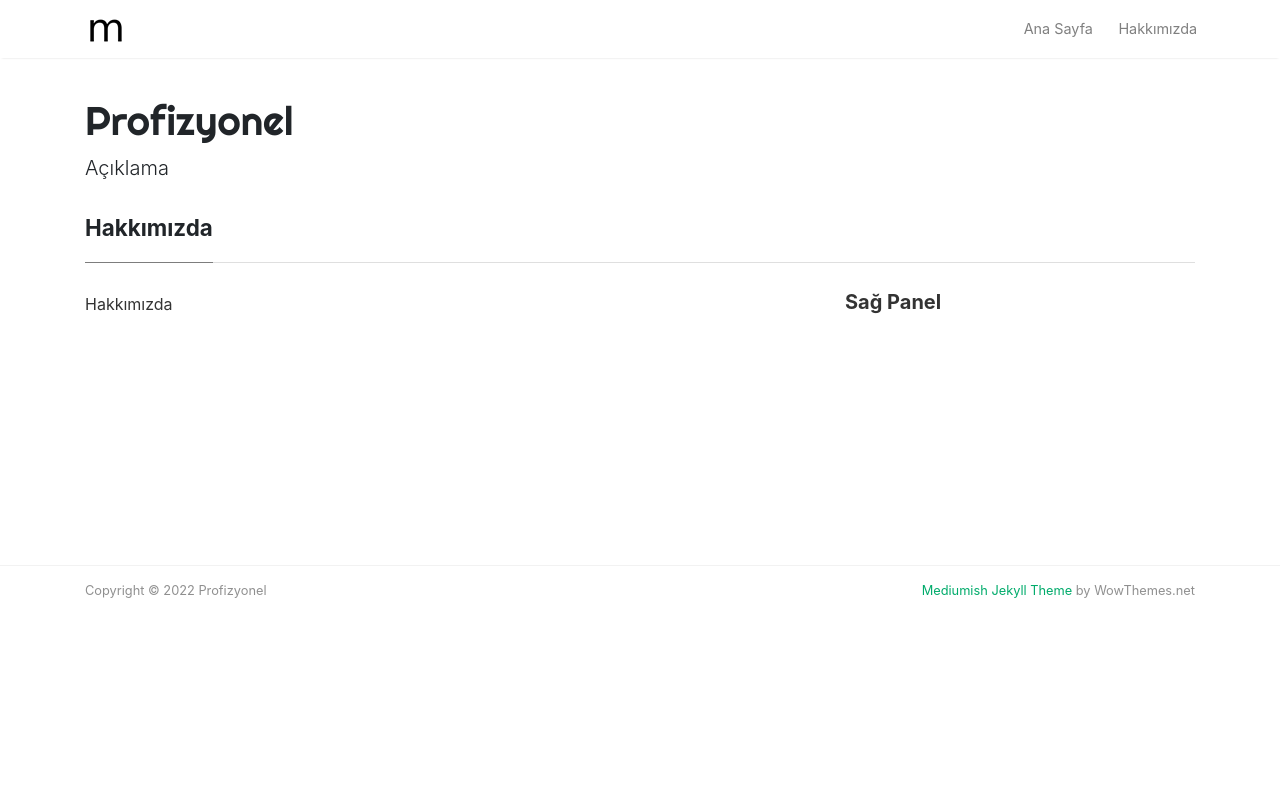
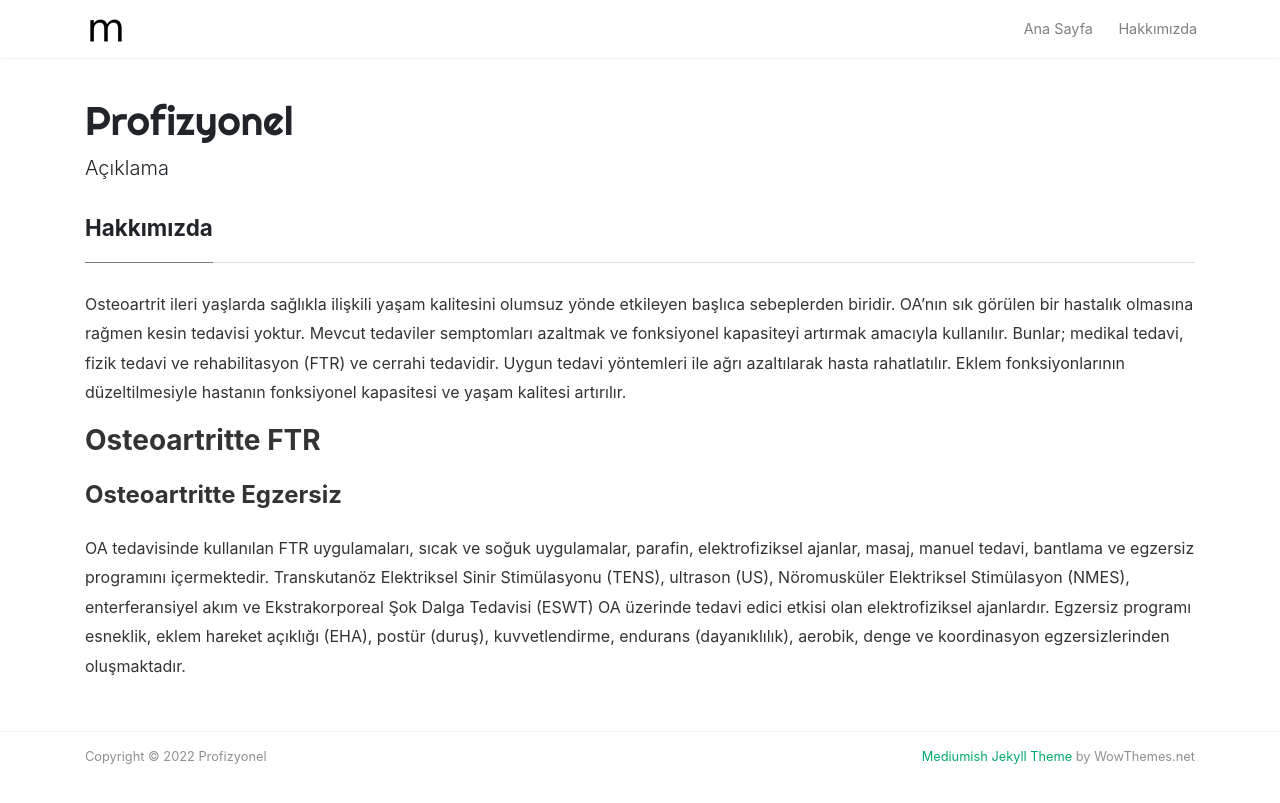
Before and after one commit to Profizyonel/profizyonel.github.io, a Jekyll site: the page built from _pages/about.md, in a window 1280 px wide. Shown: the top 803 px of the page. Built offline with Jekyll 4.4.1, drawn with Linux system fonts in a browser that asks for light colours; nearby versions of some CDN libraries.

Commit message:
hakkimizda deneme

```diff
--- a/_pages/about.md
+++ b/_pages/about.md
@@ -5,7 +5,15 @@ permalink: /about
 comments: true
 ---
 
-<div class="row justify-content-between">
+Osteoartrit ileri yaşlarda sağlıkla ilişkili yaşam kalitesini olumsuz yönde etkileyen başlıca sebeplerden biridir. OA’nın sık görülen bir hastalık olmasına rağmen kesin tedavisi yoktur. Mevcut tedaviler semptomları azaltmak ve fonksiyonel kapasiteyi artırmak amacıyla kullanılır. Bunlar; medikal tedavi, fizik tedavi ve rehabilitasyon (FTR) ve cerrahi tedavidir. Uygun tedavi yöntemleri ile ağrı azaltılarak hasta rahatlatılır. Eklem fonksiyonlarının düzeltilmesiyle hastanın fonksiyonel kapasitesi ve yaşam kalitesi artırılır.
+
+### Osteoartritte FTR
+#### Osteoartritte Egzersiz
+
+OA tedavisinde kullanılan FTR uygulamaları, sıcak ve soğuk uygulamalar, parafin, elektrofiziksel ajanlar, masaj, manuel tedavi, bantlama ve egzersiz programını içermektedir. Transkutanöz Elektriksel Sinir Stimülasyonu (TENS), ultrason (US), Nöromusküler Elektriksel Stimülasyon (NMES), enterferansiyel akım ve Ekstrakorporeal Şok Dalga Tedavisi (ESWT) OA üzerinde tedavi edici etkisi olan elektrofiziksel ajanlardır. Egzersiz programı esneklik, eklem hareket açıklığı (EHA), postür (duruş), kuvvetlendirme, endurans (dayanıklılık), aerobik, denge ve koordinasyon egzersizlerinden oluşmaktadır.
+
+
+<!-- <div class="row justify-content-between">
     <div class="col-md-8 pr-5">
         <p>Hakkımızda</p>
     </div>
@@ -14,4 +22,4 @@ comments: true
             <h5>Sağ Panel</h5>
         </div>
     </div>
-</div>
+</div> -->
```
